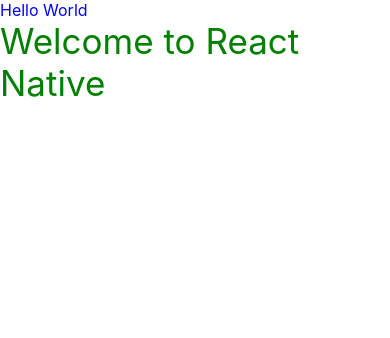
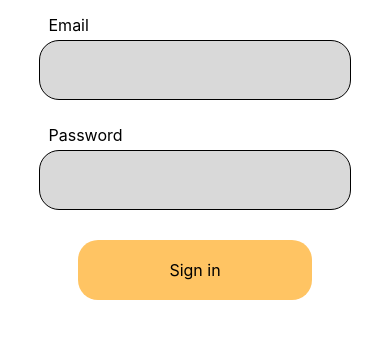
Before and after one commit to JulioC-19/mixerAppTest, a React Native app: screen / in a window 390 px wide. Shown: the top 338 px of the page. Built offline with nearby package versions, Linux system fonts and the light colour scheme.

Commit message:
Added custom text input and custom button

```diff
--- a/App.tsx
+++ b/App.tsx
@@ -1,19 +1,11 @@
 import React from 'react';
 import { SafeAreaView } from 'react-native';
-import { DisplayMessage } from './components/DisplayMessage';
-import { font, colors } from './styles/Styles';
+import { Login } from './screens/Login';
 
 function App(): JSX.Element {
   return (
     <SafeAreaView>
-      <DisplayMessage
-        message={'Hello World'}
-        style={{ fontSize: font.small, color: colors.blue }}
-      />
-      <DisplayMessage
-        message={'Welcome to React Native'}
-        style={{ fontSize: font.large, color: colors.green }}
-      />
+      <Login />
     </SafeAreaView>
   );
 }
--- /dev/null
+++ b/components/CustomButton.tsx
@@ -0,0 +1,25 @@
+import React from 'react';
+import { styles } from '../styles/Styles';
+import {
+  Text,
+  TouchableOpacity,
+  TouchableOpacityProps,
+  View,
+} from 'react-native';
+
+interface buttonProps extends TouchableOpacityProps {
+  title: string;
+  onPress: () => void;
+}
+
+export const CustomButton = (props: buttonProps) => {
+  return (
+    <View style={styles.buttonContainer}>
+      <TouchableOpacity
+        style={styles.button}
+        onPress={props.onPress}>
+        <Text style={styles.buttonText}>{props.title}</Text>
+      </TouchableOpacity>
+    </View>
+  );
+};
--- /dev/null
+++ b/components/CustomTextInput.tsx
@@ -0,0 +1,23 @@
+import React, { useState } from 'react';
+import { View, Text, TextInput } from 'react-native';
+import { styles } from '../styles/Styles';
+
+type inputProps = {
+  label: String;
+  secureTextEntry?: boolean;
+};
+
+export const CustomTextInput = (props: inputProps) => {
+  const [text, onChangeText] = useState('');
+  return (
+    <View style={styles.inputContainer}>
+      <Text style={styles.inputLabel}> {props.label}</Text>
+      <TextInput
+        style={styles.textInput}
+        onChangeText={onChangeText}
+        value={text}
+        secureTextEntry={props.secureTextEntry}
+      />
+    </View>
+  );
+};
--- /dev/null
+++ b/screens/Login.tsx
@@ -0,0 +1,24 @@
+import React from 'react';
+import { SafeAreaView } from 'react-native';
+import { CustomTextInput } from '../components/CustomTextInput';
+import { CustomButton } from '../components/CustomButton';
+
+function HelloConsole() {
+  console.log('Hello Console');
+}
+
+export const Login = () => {
+  return (
+    <SafeAreaView>
+      <CustomTextInput label={'Email'} />
+      <CustomTextInput
+        label={'Password'}
+        secureTextEntry={true}
+      />
+      <CustomButton
+        title={'Sign in'}
+        onPress={HelloConsole}
+      />
+    </SafeAreaView>
+  );
+};
--- a/styles/Styles.ts
+++ b/styles/Styles.ts
@@ -10,10 +10,16 @@ export const colors: {
   red: ColorValue;
   blue: ColorValue;
   green: ColorValue;
+  lightGrey: ColorValue;
+  black: ColorValue;
+  lightOrange: ColorValue;
 } = {
   red: '#ff0000',
   blue: '#0000ff',
   green: '#008000',
+  lightGrey: '#D9D9D9',
+  black: '#000000',
+  lightOrange: '#FFC463',
 };
 
 export const styles = StyleSheet.create({
@@ -25,4 +31,46 @@ export const styles = StyleSheet.create({
     fontSize: font.medium,
     color: colors.blue,
   },
+  textInput: {
+    width: '100%',
+    height: 60,
+    borderRadius: 20,
+    borderWidth: 1,
+    padding: 10,
+    fontSize: font.medium,
+    backgroundColor: colors.lightGrey,
+    color: colors.black,
+  },
+  inputLabel: {
+    fontSize: font.small,
+    alignSelf: 'flex-start',
+    padding: 5,
+  },
+  inputContainer: {
+    justifyContent: 'center',
+    alignItems: 'center',
+    width: '80%',
+    alignSelf: 'center',
+    borderRadius: 20,
+    marginVertical: 10,
+  },
+  button: {
+    backgroundColor: colors.lightOrange,
+    borderRadius: 20,
+    paddingVertical: 12,
+    paddingHorizontal: 20,
+    alignItems: 'center',
+    justifyContent: 'center',
+    height: 60,
+  },
+  buttonText: {
+    color: colors.black,
+    fontSize: font.small,
+    fontWeight: 'normal',
+  },
+  buttonContainer: {
+    paddingLeft: '20%',
+    paddingRight: '20%',
+    paddingTop: 20,
+  },
 });
```
Also changed, not shown: components/TextPrompt.tsx (added).
